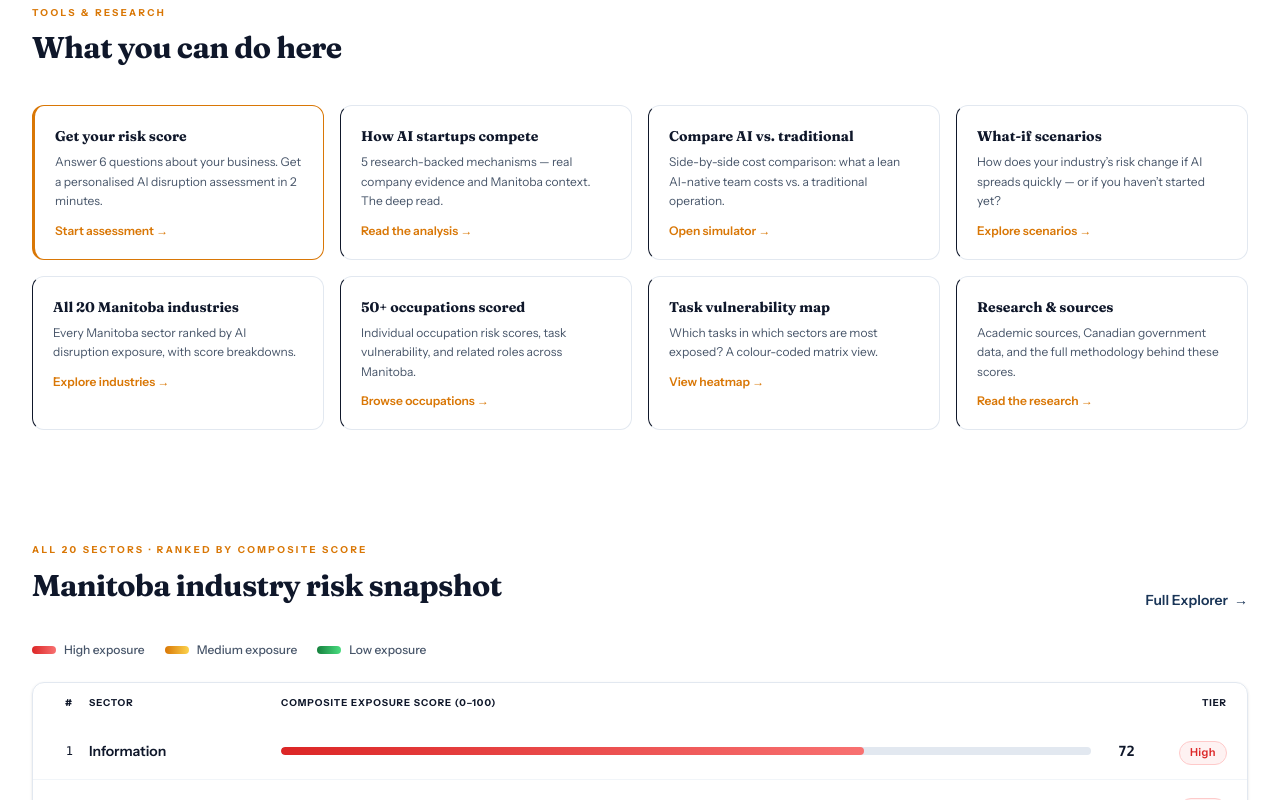
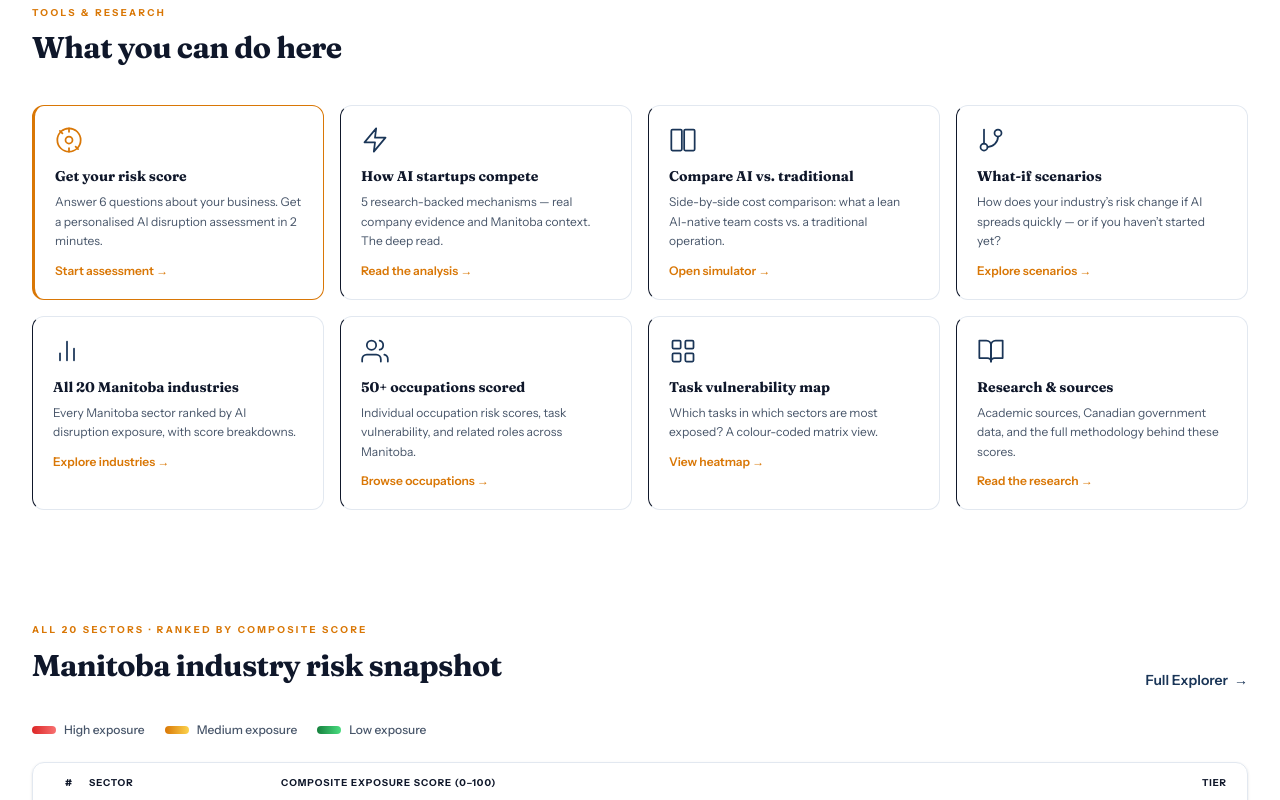
Before and after one commit to scott-cmd11/mb-ai-disruption, a Next.js app: page / in a window 1280 px wide. Shown: the part 1140-1940 px from the top of the page. Built offline with nearby package versions, Linux system fonts and the light colour scheme.

Commit message:
feat: add Bluesky share + SVG icons to homepage cards

```diff
--- a/src/app/page.tsx
+++ b/src/app/page.tsx
@@ -380,13 +380,24 @@ export default function HomePage() {
           </h2>
 
           <div className="grid grid-cols-1 gap-4 sm:grid-cols-2 lg:grid-cols-4">
-            {[
+            {(
+              [
                 {
                   href: "/calculator",
                   title: "Get your risk score",
                   desc: "Answer 6 questions about your business. Get a personalised AI disruption assessment in 2 minutes.",
                   cta: "Start assessment →",
                   featured: true,
+                  icon: (
+                    <svg viewBox="0 0 24 24" fill="none" stroke="currentColor" strokeWidth={1.5} strokeLinecap="round" strokeLinejoin="round">
+                      <circle cx="12" cy="12" r="10" />
+                      <circle cx="12" cy="12" r="3" />
+                      <line x1="12" y1="2" x2="12" y2="5" />
+                      <line x1="12" y1="19" x2="12" y2="22" />
+                      <line x1="4.22" y1="4.22" x2="6.34" y2="6.34" />
+                      <line x1="17.66" y1="17.66" x2="19.78" y2="19.78" />
+                    </svg>
+                  ),
                 },
                 {
                   href: "/threat-model",
@@ -394,6 +405,11 @@ export default function HomePage() {
                   desc: "5 research-backed mechanisms — real company evidence and Manitoba context. The deep read.",
                   cta: "Read the analysis →",
                   featured: false,
+                  icon: (
+                    <svg viewBox="0 0 24 24" fill="none" stroke="currentColor" strokeWidth={1.5} strokeLinecap="round" strokeLinejoin="round">
+                      <path d="M13 2 3 14h9l-1 8 10-12h-9l1-8z" />
+                    </svg>
+                  ),
                 },
                 {
                   href: "/threat-simulator",
@@ -401,6 +417,12 @@ export default function HomePage() {
                   desc: "Side-by-side cost comparison: what a lean AI-native team costs vs. a traditional operation.",
                   cta: "Open simulator →",
                   featured: false,
+                  icon: (
+                    <svg viewBox="0 0 24 24" fill="none" stroke="currentColor" strokeWidth={1.5} strokeLinecap="round" strokeLinejoin="round">
+                      <rect x="2" y="3" width="9" height="18" rx="1" />
+                      <rect x="13" y="3" width="9" height="18" rx="1" />
+                    </svg>
+                  ),
                 },
                 {
                   href: "/scenarios",
@@ -408,6 +430,14 @@ export default function HomePage() {
                   desc: "How does your industry\u2019s risk change if AI spreads quickly \u2014 or if you haven\u2019t started yet?",
                   cta: "Explore scenarios →",
                   featured: false,
+                  icon: (
+                    <svg viewBox="0 0 24 24" fill="none" stroke="currentColor" strokeWidth={1.5} strokeLinecap="round" strokeLinejoin="round">
+                      <line x1="6" y1="3" x2="6" y2="15" />
+                      <circle cx="18" cy="6" r="3" />
+                      <circle cx="6" cy="18" r="3" />
+                      <path d="M18 9a9 9 0 0 1-9 9" />
+                    </svg>
+                  ),
                 },
                 {
                   href: "/explorer",
@@ -415,6 +445,13 @@ export default function HomePage() {
                   desc: "Every Manitoba sector ranked by AI disruption exposure, with score breakdowns.",
                   cta: "Explore industries →",
                   featured: false,
+                  icon: (
+                    <svg viewBox="0 0 24 24" fill="none" stroke="currentColor" strokeWidth={1.5} strokeLinecap="round" strokeLinejoin="round">
+                      <line x1="18" y1="20" x2="18" y2="10" />
+                      <line x1="12" y1="20" x2="12" y2="4" />
+                      <line x1="6" y1="20" x2="6" y2="14" />
+                    </svg>
+                  ),
                 },
                 {
                   href: "/occupation",
@@ -422,6 +459,14 @@ export default function HomePage() {
                   desc: "Individual occupation risk scores, task vulnerability, and related roles across Manitoba.",
                   cta: "Browse occupations →",
                   featured: false,
+                  icon: (
+                    <svg viewBox="0 0 24 24" fill="none" stroke="currentColor" strokeWidth={1.5} strokeLinecap="round" strokeLinejoin="round">
+                      <path d="M17 21v-2a4 4 0 0 0-4-4H5a4 4 0 0 0-4 4v2" />
+                      <circle cx="9" cy="7" r="4" />
+                      <path d="M23 21v-2a4 4 0 0 0-3-3.87" />
+                      <path d="M16 3.13a4 4 0 0 1 0 7.75" />
+                    </svg>
+                  ),
                 },
                 {
                   href: "/heatmap",
@@ -429,6 +474,14 @@ export default function HomePage() {
                   desc: "Which tasks in which sectors are most exposed? A colour-coded matrix view.",
                   cta: "View heatmap →",
                   featured: false,
+                  icon: (
+                    <svg viewBox="0 0 24 24" fill="none" stroke="currentColor" strokeWidth={1.5} strokeLinecap="round" strokeLinejoin="round">
+                      <rect x="3" y="3" width="7" height="7" rx="1" />
+                      <rect x="14" y="3" width="7" height="7" rx="1" />
+                      <rect x="14" y="14" width="7" height="7" rx="1" />
+                      <rect x="3" y="14" width="7" height="7" rx="1" />
+                    </svg>
+                  ),
                 },
                 {
                   href: "/policy",
@@ -436,8 +489,15 @@ export default function HomePage() {
                   desc: "Academic sources, Canadian government data, and the full methodology behind these scores.",
                   cta: "Read the research →",
                   featured: false,
+                  icon: (
+                    <svg viewBox="0 0 24 24" fill="none" stroke="currentColor" strokeWidth={1.5} strokeLinecap="round" strokeLinejoin="round">
+                      <path d="M2 3h6a4 4 0 0 1 4 4v14a3 3 0 0 0-3-3H2z" />
+                      <path d="M22 3h-6a4 4 0 0 0-4 4v14a3 3 0 0 1 3-3h7z" />
+                    </svg>
+                  ),
                 },
-            ].map(({ href, title, desc, cta, featured }) => (
+              ] as const
+            ).map(({ href, title, desc, cta, featured, icon }) => (
               <Link
                 key={href}
                 href={href}
@@ -449,6 +509,13 @@ export default function HomePage() {
                   borderLeftColor: featured ? "var(--color-gold)" : undefined,
                 }}
               >
+                <div
+                  className="w-7 h-7 mb-3"
+                  style={{ color: featured ? "var(--color-gold)" : "var(--color-navy)" }}
+                  aria-hidden="true"
+                >
+                  {icon}
+                </div>
                 <p
                   className="font-display font-bold text-sm mb-1.5"
                   style={{ color: "var(--color-text-primary)" }}
--- a/src/components/ShareButtons.tsx
+++ b/src/components/ShareButtons.tsx
@@ -51,6 +51,14 @@ function CopyIcon() {
   );
 }
 
+function BlueskyIcon() {
+  return (
+    <svg width="16" height="16" viewBox="0 0 24 24" fill="currentColor" aria-hidden="true">
+      <path d="M12 10.8c-1.087-2.114-4.046-6.053-6.798-7.995C2.566.944 1.561 1.266.902 1.565.139 1.908 0 3.08 0 3.768c0 .69.378 5.65.624 6.479.815 2.736 3.713 3.66 6.383 3.364.136-.02.275-.039.415-.056-.138.022-.276.04-.415.056-3.912.58-7.387 2.005-2.83 7.078 5.013 5.19 6.87-1.113 7.823-4.308.953 3.195 2.05 9.271 7.733 4.308 4.267-4.308 1.172-6.498-2.74-7.078a8.741 8.741 0 0 1-.415-.056c.14.017.279.036.415.056 2.67.297 5.568-.628 6.383-3.364.246-.828.624-5.79.624-6.478 0-.69-.139-1.861-.902-2.204-.659-.299-1.664-.62-4.3 1.24C16.046 4.748 13.087 8.687 12 10.8Z" />
+    </svg>
+  );
+}
+
 function CheckIcon() {
   return (
     <svg width="16" height="16" viewBox="0 0 24 24" fill="none" stroke="currentColor" strokeWidth="2" strokeLinecap="round" strokeLinejoin="round" aria-hidden="true">
@@ -81,6 +89,11 @@ export function ShareButtons() {
       label: "Share on LinkedIn",
       href: `https://www.linkedin.com/sharing/share-offsite/?url=${encodeURIComponent(url)}`,
       icon: <LinkedInIcon />,
+    },
+    {
+      label: "Share on Bluesky",
+      href: `https://bsky.app/intent/compose?text=${encodeURIComponent(`${SITE_TITLE}\n\n${url}`)}`,
+      icon: <BlueskyIcon />,
     },
     {
       label: "Share on X",
```
Lines whose indentation alone changed are shown as unchanged.
